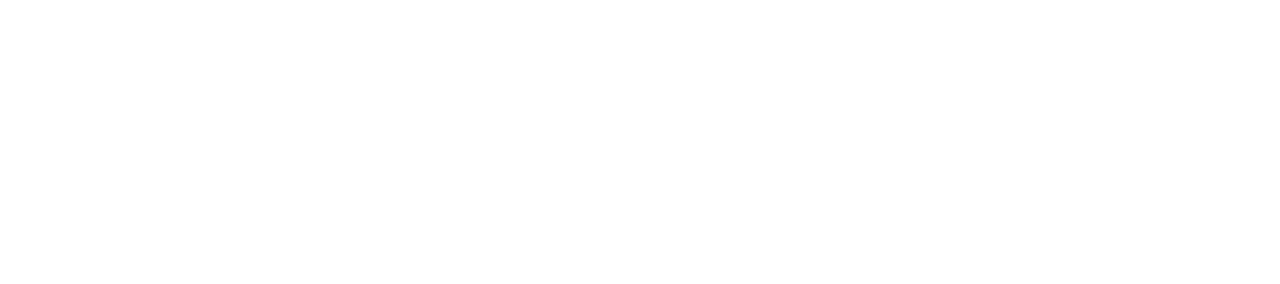
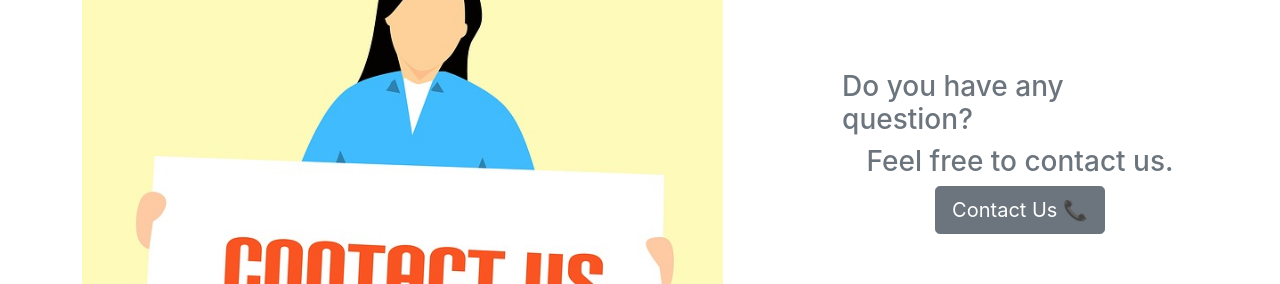
Before and after one commit to rumanak21/Computer-World-Full-Website, a React (Create React App) app: page / in a window 1280 px wide. Shown: the part 1389-1673 px from the top of the page. Before the commit the page ends 1261 px from the top, so only its background shows below. Built offline with nearby package versions, Linux system fonts and the light colour scheme; no server answers.

Commit message:
Contact us added

```diff
--- /dev/null
+++ b/src/components/ContactUs/ContactUs.js
@@ -0,0 +1,22 @@
+import React from 'react';
+import { Button } from 'react-bootstrap';
+import image from './../../img/contact-us.jpg'
+
+const ContactUs = () => {
+    return (
+        <div className='container d-flex justify-content-center align-items-center mt-5'>
+            <div className='me-5'>
+                <img width={"90%"} src={image} alt="" srcset="" />
+            </div>
+            <div className='d-flex flex-column justify-content-center align-items-center '>
+            <h3 className='text-secondary'>Do you have any question?</h3>
+            <h3 className='text-secondary'>Feel free to contact us.</h3>
+            <Button variant="secondary" size="lg">
+      Contact Us &#128222;
+    </Button>
+            </div>
+        </div>
+    );
+};
+
+export default ContactUs;
--- a/src/components/Home/Home.js
+++ b/src/components/Home/Home.js
@@ -1,5 +1,6 @@
 import React from 'react';
 import AllSupplier from '../AllSupplier/AllSupplier';
+import ContactUs from '../ContactUs/ContactUs';
 import HomeInventory from '../HomeInventory/HomeInventory';
 import Banner from './../Header/Banner/Banner'
 
@@ -9,6 +10,7 @@
             <Banner></Banner>
             <HomeInventory></HomeInventory>
             <AllSupplier></AllSupplier>
+            <ContactUs></ContactUs>
 
         </div>
     );
--- a/src/firebase.init.js
+++ b/src/firebase.init.js
@@ -16,7 +16,7 @@
     appId:process.env.REACT_APP_appId,
     measurementId:process.env.REACT_APP_measurementId,
   };
-
+  console.log(firebaseConfig)
 // Initialize Firebase
 const app = initializeApp(firebaseConfig);
 // const analytics = getAnalytics(app);
```
Also changed, not shown: src/img/contact-us.jpg (added).
